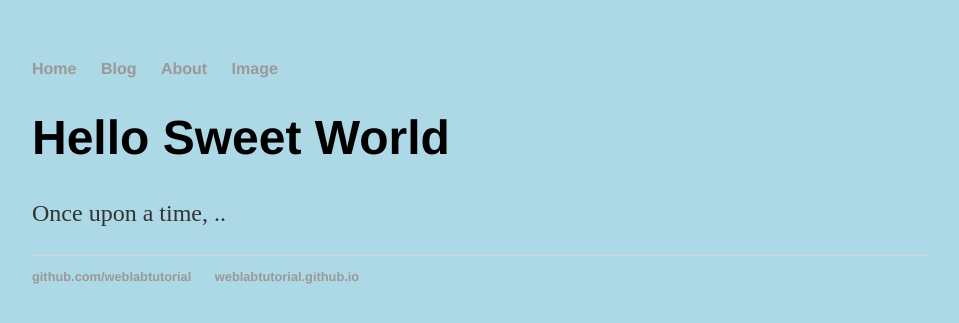
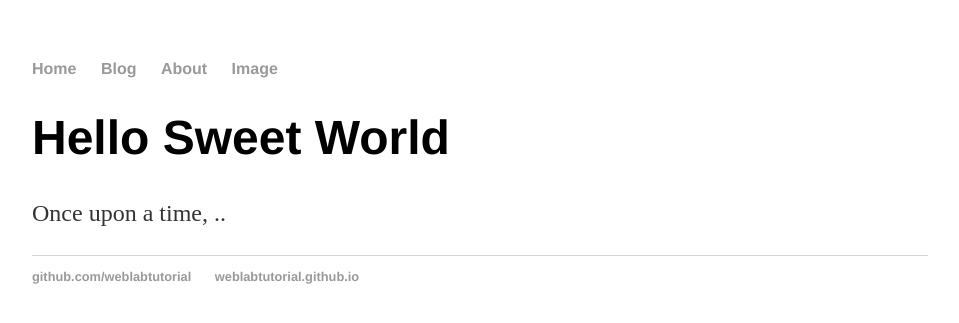
Before and after one commit to Kanaga2004/Kanaga2004.github.io, a Jekyll site: the page built from index.html, in a window 1280 px wide. Shown: the top 323 px of the page, without its empty margins (160-1119 px from the left). Built offline with Jekyll 4.4.1, drawn with Linux system fonts in a browser that asks for light colours.

Commit message:
Update main.css

```diff
--- a/css/main.css
+++ b/css/main.css
@@ -1,5 +1,4 @@
 body {
- background-color: lightblue;
  margin: 60px auto;
  width: 70%;
 }
```
